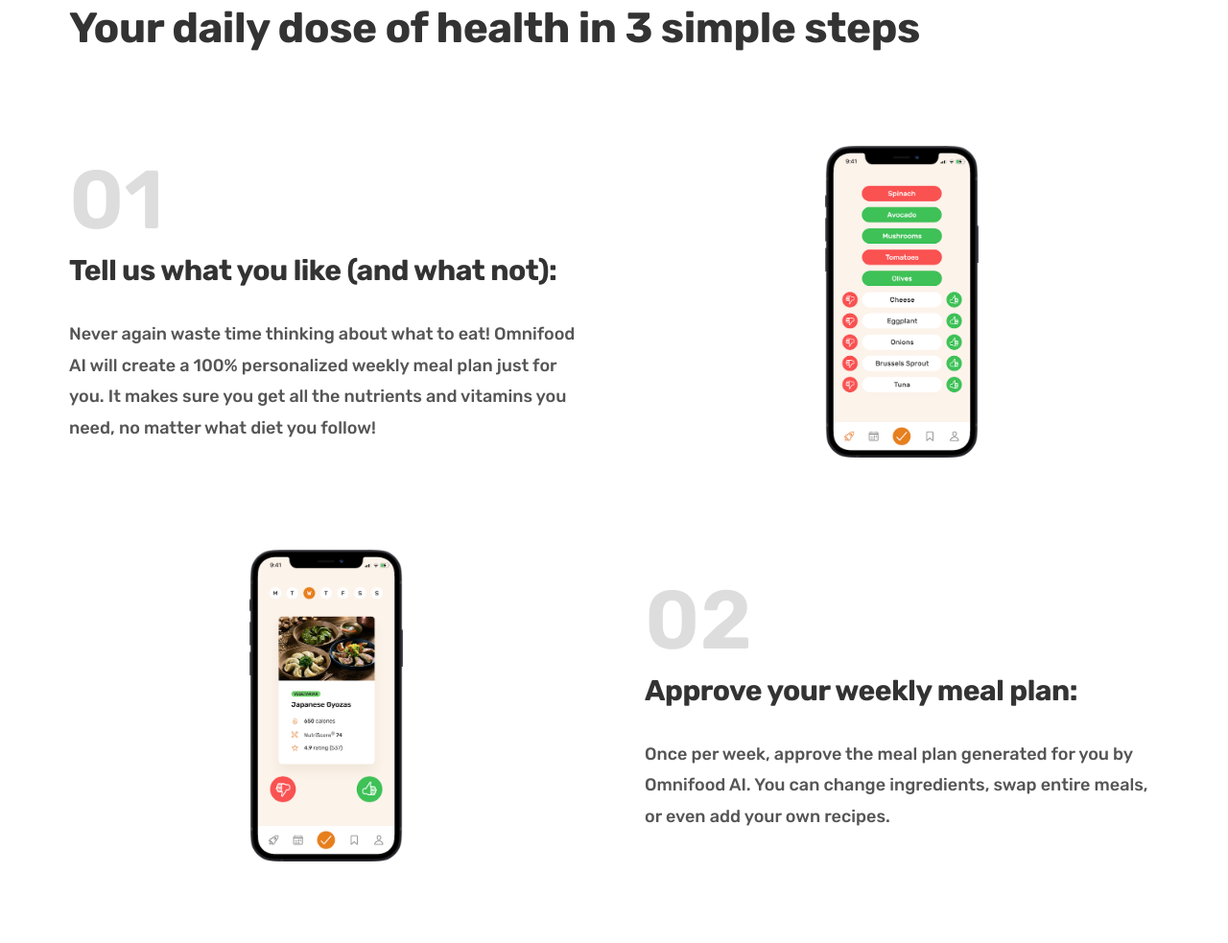
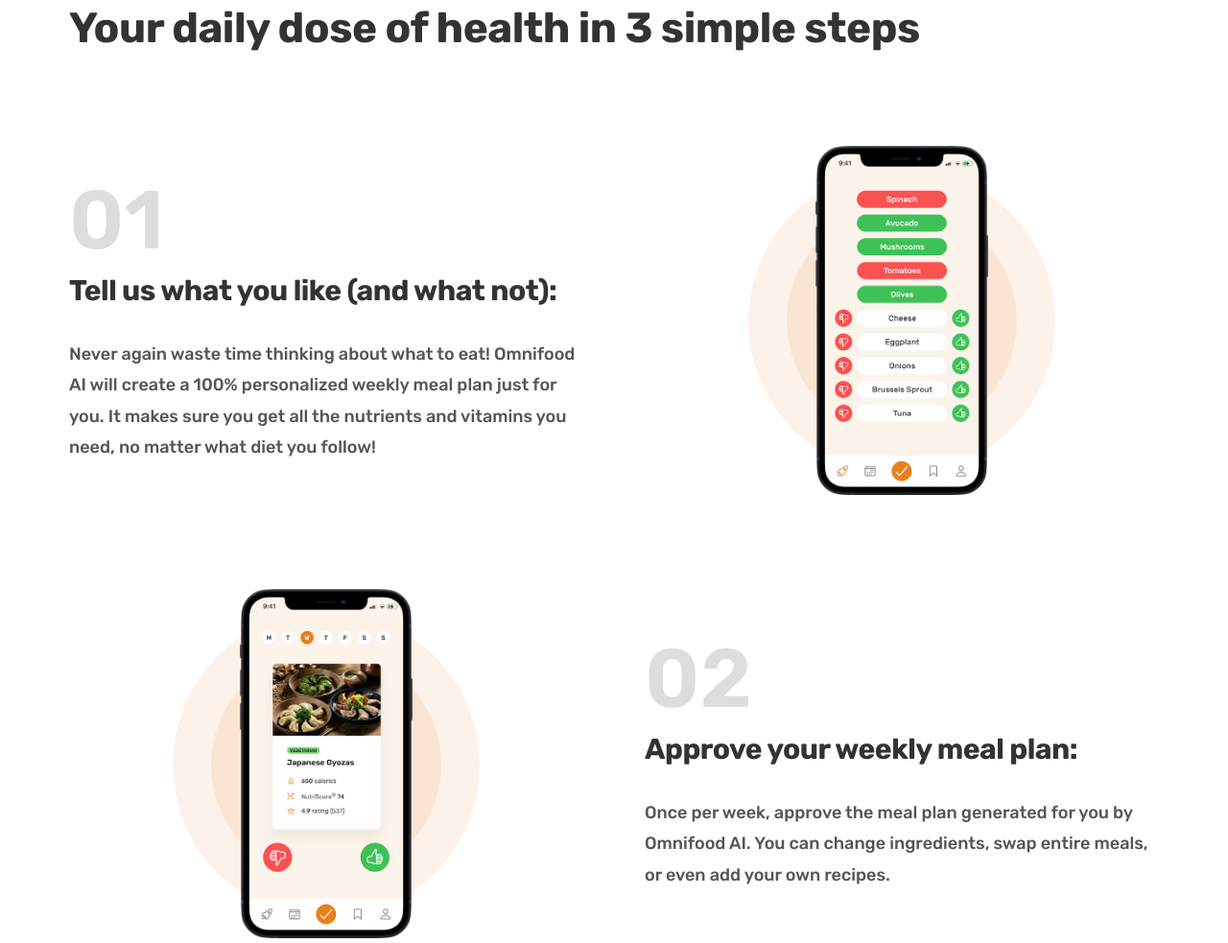
Before and after one commit to rahulk31/omnifood, a plain HTML site: page index.html in a window 1280 px wide. Shown: the part 885-1868 px from the top of the page at 96% size. Drawn offline with Linux system fonts and the light colour scheme.

Commit message:
updated design of image in how it works section

```diff
--- a/css/general.css
+++ b/css/general.css
@@ -66,9 +66,12 @@
 
 .grid {
   display: grid;
-  align-items: center;
   column-gap: 6.4rem;
   row-gap: 9.6rem;
+}
+
+.grid-center-v {
+    align-items: center;
 }
 
 .grid--2-cols {
--- a/css/style.css
+++ b/css/style.css
@@ -136,8 +136,37 @@
   font-weight: 400;
 }
 
+
+.step-img-box {
+  position: relative;
+  margin: 0 auto;
+  text-align: center;
+}
+
+.step-img-box::before,
+.step-img-box::after {
+  content: "";
+  position: absolute;
+  top: 50%;
+  left: 50%;
+  transform: translate(-50%, -50%);
+  border-radius: 50%;
+}
+
+.step-img-box::before {
+  z-index: -2;
+  width: 80%;
+  padding-bottom: 80%;
+  background-color: #fdf2e9;
+}
+
+.step-img-box::after {
+  z-index: -1;
+  width: 60%;
+  padding-bottom: 60%;
+  background-color: #fae5d3;
+}
+
 .step-img {
-  width: 30%;
-  margin: 0 auto;
-  display: block;
+  width: 45%;
 }
--- a/index.html
+++ b/index.html
@@ -72,7 +72,7 @@
             Your daily dose of health in 3 simple steps
           </h2>
         </div>
-        <div class="container grid grid--2-cols">
+        <div class="container grid grid--2-cols grid-center-v">
             <!-- STEP 01 -->
           <div class="step-text-box">
             <p class="step-number">01</p>
```
